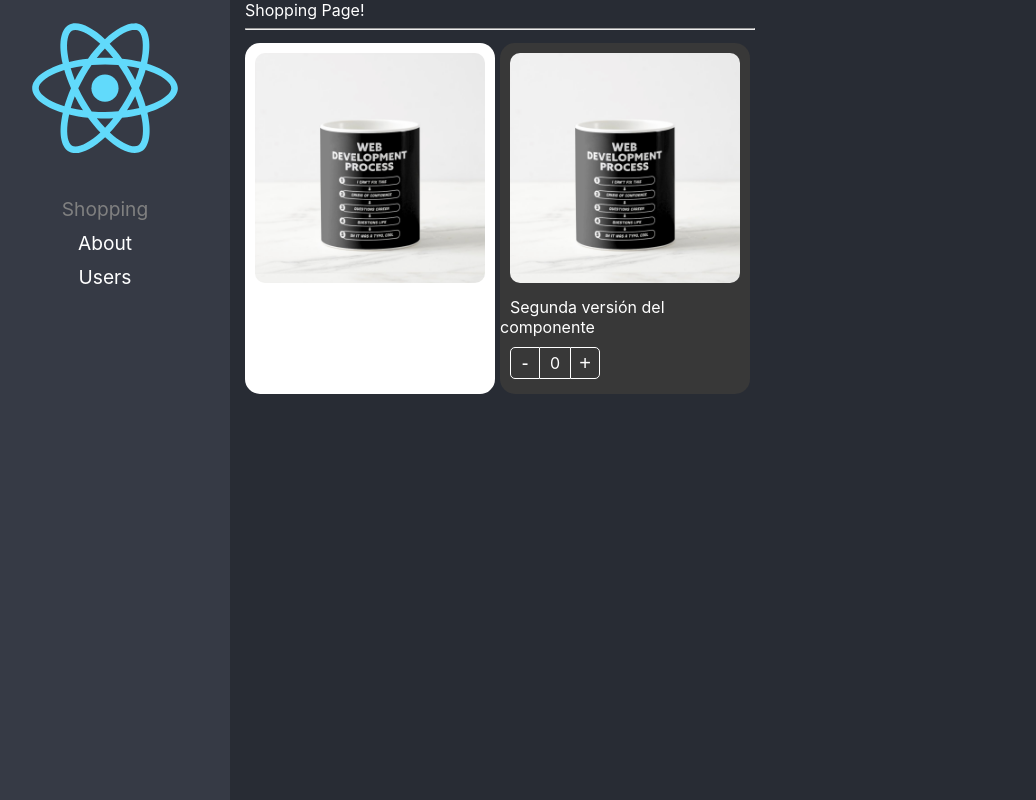
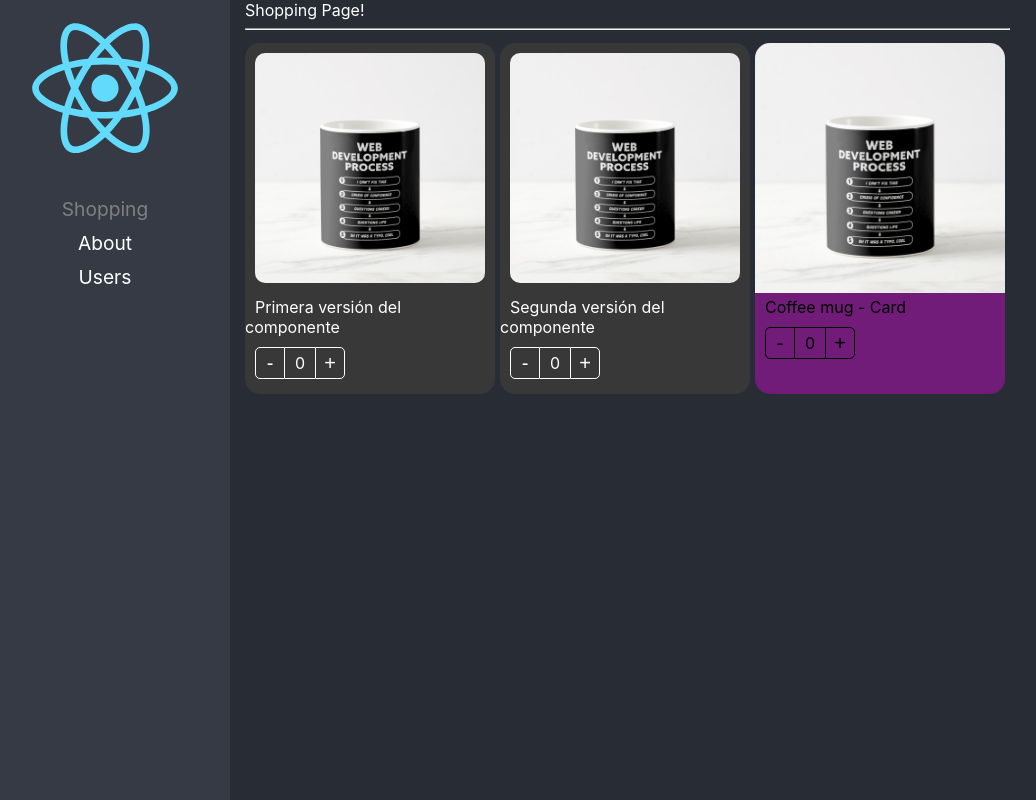
Before and after one commit to juliozaravia/component-patterns, a React (Create React App) app: page / in a window 1280 px wide. Shown: the whole page, without its empty margins (20-1056 px from the left). Built offline with nearby package versions, Linux system fonts and the light colour scheme.

Commit message:
ADD logic to support inline styles

```diff
--- a/src/component-patterns/components/ProductButtons.tsx
+++ b/src/component-patterns/components/ProductButtons.tsx
@@ -1,17 +1,18 @@
-import { useContext } from 'react';
+import { CSSProperties, useContext } from 'react';
 import { productContext } from './ProductCard';
 
 import styles from '../styles/styles.module.css';
 
 export interface ProductButtonsProps {
-  className?: string
+  className?: string;
+  style?: CSSProperties;
 }
 
-export const ProductButtons = ({ className }: ProductButtonsProps) => {
+export const ProductButtons = ({ className, style }: ProductButtonsProps) => {
   const { counter, increaseBy } = useContext(productContext);
 
   return (
-    <div className={`${styles.buttonsContainer} ${className}`}>
+    <div className={`${styles.buttonsContainer} ${className}`} style={style}>
       <button className={styles.buttonMinus} onClick={() => increaseBy(-1)}>
         -
       </button>
--- a/src/component-patterns/components/ProductCard.tsx
+++ b/src/component-patterns/components/ProductCard.tsx
@@ -1,4 +1,4 @@
-import { createContext, ReactElement } from 'react';
+import { createContext, CSSProperties, ReactElement } from 'react';
 
 import { useProduct } from '../hooks/useProduct';
 import { Product, ProductContextProps } from '../interfaces/interfaces';
@@ -13,9 +13,10 @@ export interface ProductCardProps {
   product: Product;
   children?: ReactElement | ReactElement[];
   className?: string;
+  style?: CSSProperties;
 }
 
-export const ProductCard = ({ children, product, className }: ProductCardProps) => {
+export const ProductCard = ({ children, product, className, style}: ProductCardProps) => {
   const { counter, increaseBy } = useProduct(0);
 
   return (
@@ -26,7 +27,7 @@ export const ProductCard = ({ children, product, className }: ProductCardProps)
         product,
       }}
     >
-      <div className={`${styles.productCard} ${className}`}>{children}</div>
+      <div className={`${styles.productCard} ${className}`} style={style}>{children}</div>
     </Provider>
   );
 };
--- a/src/component-patterns/components/ProductImage.tsx
+++ b/src/component-patterns/components/ProductImage.tsx
@@ -1,4 +1,4 @@
-import { useContext } from "react";
+import { CSSProperties, useContext } from "react";
 import { productContext } from "./ProductCard";
 
 import noImage from '../assets/no-image.jpg';
@@ -6,10 +6,11 @@ import styles from '../styles/styles.module.css';
 
 export interface ProductImageProps {
   img?: string;
-  className?: string
+  className?: string;
+  style?: CSSProperties;
 }
 
-export const ProductImage = ({ img, className }: ProductImageProps) => {
+export const ProductImage = ({ img, className, style }: ProductImageProps) => {
   const { product } = useContext(productContext);
   let imgToShow: string;
 
@@ -21,5 +22,5 @@ export const ProductImage = ({ img, className }: ProductImageProps) => {
     imgToShow = noImage;
   }
 
-  return <img className={`${styles.productImg} ${className}`} src={imgToShow} alt="Product" />;
+  return <img className={`${styles.productImg} ${className}`} style={style} src={imgToShow} alt="Product" />;
 };
--- a/src/component-patterns/components/ProductTitle.tsx
+++ b/src/component-patterns/components/ProductTitle.tsx
@@ -1,4 +1,4 @@
-import { useContext } from 'react';
+import { CSSProperties, useContext } from 'react';
 import { productContext } from './ProductCard';
 
 import styles from '../styles/styles.module.css';
@@ -6,13 +6,14 @@ import styles from '../styles/styles.module.css';
 export interface ProductTitleProps {
   title?: string;
   className?: string;
+  style?: CSSProperties;
 }
 
-export const ProductTitle = ({ title, className }: ProductTitleProps) => {
+export const ProductTitle = ({ title, className, style }: ProductTitleProps) => {
   const { product } = useContext(productContext);
 
   return (
-    <span className={`${styles.productDescription} ${className}`}>
+    <span className={`${styles.productDescription} ${className}`} style={style}>
       {title ? title : product.title}
     </span>
   );
--- a/src/component-patterns/pages/ShoppingPage.tsx
+++ b/src/component-patterns/pages/ShoppingPage.tsx
@@ -24,11 +24,14 @@ export const ShoppingPage = () => {
           flexWrap: 'wrap',
         }}
       >
-        <ProductCard product={product}>
+        <ProductCard
+          product={product}
+          className="bg-dark">
           <ProductCard.Image className="custom-image" />
           <ProductCard.Title className="text-white" title="Primera versión del componente" />
           <ProductCard.Buttons className="custom-buttons" />
         </ProductCard>
+
         <ProductCard
           product={product}
           className="bg-dark">
@@ -36,6 +39,17 @@ export const ShoppingPage = () => {
           <ProductTitle className="text-white" title="Segunda versión del componente" />
           <ProductButtons className="custom-buttons" />
         </ProductCard>
+
+        <ProductCard
+          product={product}
+          style={{
+            background: '#701c78'
+          }}
+        >
+          <ProductImage />
+          <ProductTitle />
+          <ProductButtons />
+        </ProductCard>
       </div>
     </div>
   );
```
